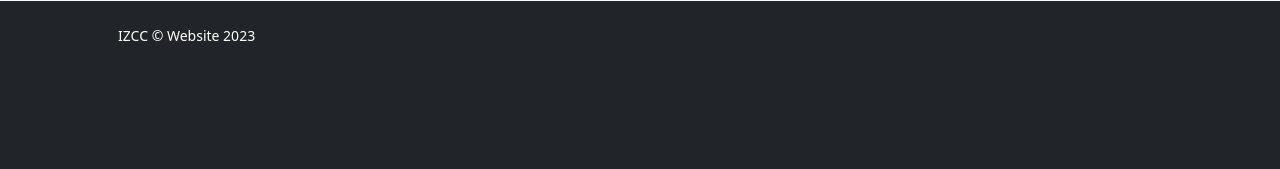
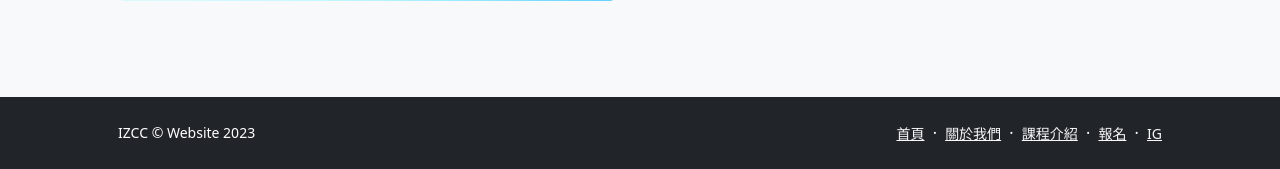
Before and after one commit to ddd-dong/izcc, a Flask app: page / in a window 1280 px wide. Shown: the part 1127-1296 px from the top of the page. Before the commit the page ends 1168 px from the top, so only its background shows below. Run offline with Flask 3, Linux system fonts and the light colour scheme; some libraries are stand-ins or nearby versions.

Commit message:
final upd

```diff
--- a/templates/index.html
+++ b/templates/index.html
@@ -31,27 +31,30 @@
                 </div>
             </nav>
             <!-- Header-->
-            <header class="bg-dark py-5">
+            <header class="bg-dark py-5" style="background-image: url('static/home.png'); background-size: cover; background-position: center;">
                 <div class="container px-5">
                     <div class="row gx-5 align-items-center justify-content-center">
                         <div class="col-lg-8 col-xl-7 col-xxl-6">
-                            <div class="my-5 text-center text-xl-start">
+                            <div class="my-5 text-center text-xl-start" style="background-color: rgba(0, 0, 0, 0.5); padding: 40px; font-weight: bold;">
                                 <h1 class="display-5 fw-bolder text-white mb-2">izcc四校聯合暑訓</h1>
-                                <p class="lead fw-normal text-white-50 mb-2">大家好我們是建中資訊(INFOR)、中山資研(ZSISC)、成功電研(CKCSC)以及 景美電資(CMIOC)！！
+                                <p class="display-8 fw-bolder text-white mb-2">大家好我們是<br>建中資訊(INFOR)<br>中山資研(ZSISC)<br>成功電研(CKCSC)<br>景美電資(CMIOC)<br>
                                     8/7～8/13四校聯合暑訓在建中、中山和成功舉行！！
-                                   </p>
-                                   <br>
-                                <p class="lead fw-normal text-white-50">
+                                </p>
+                                <br>
+                                <p class="display-8 fw-bolder text-white mb-2">
                                     報名時間：即日起至7/25 ，在暑訓網站上填寫報名資訊，即為報名成功。(填寫完請記得按提交喔！)   <br>
                                     公告錄取名單：7/26在ig和fb皆會發文公告，請記得持續關注我們的暑訓帳號。 <br>
-                                    繳費期間：7/26至7/30</p>
+                                    繳費期間：7/26至7/30
+                                </p>
                                 <div class="d-grid gap-3 d-sm-flex justify-content-sm-center justify-content-xl-start">
                                     <a class="btn btn-primary btn-lg px-4 me-sm-3" href="{{url_for('sign_up')}}">報名</a>
                                     <a class="btn btn-outline-light btn-lg px-4" href="{{url_for('about')}}">更多</a>
                                 </div>
                             </div>
+
+
                         </div>
-                        <div class="col-xl-5 col-xxl-6 d-none d-xl-block text-center"><img class="img-fluid rounded-3 my-5" src="static/home.png"/></div>
+                        <div class="col-xl-5 col-xxl-6 d-none d-xl-block text-center"><img class="img-fluid rounded-3 my-5" src="#"/></div>
                     </div>
                 </div>
             </header>
@@ -73,7 +76,17 @@
             <div class="container px-5">
                 <div class="row align-items-center justify-content-between flex-column flex-sm-row">
                     <div class="col-auto"><div class="small m-0 text-white">IZCC &copy;  Website 2023</div></div>
-
+                    <div class="col-auto">
+                        <a class="link-light small" href="{{url_for('home')}}">首頁</a>
+                        <span class="text-white mx-1">&middot;</span>
+                        <a class="link-light small" href="{{url_for('about')}}">關於我們</a>
+                        <span class="text-white mx-1">&middot;</span>
+                        <a class="link-light small" href="{{url_for('class_intr')}}">課程介紹</a>
+                        <span class="text-white mx-1">&middot;</span>
+                        <a class="link-light small" href="{{url_for('sign_up')}}">報名</a>
+                        <span class="text-white mx-1">&middot;</span>
+                        <a class="link-light small" href="https://www.instagram.com/izcc.summercamp.2023/">IG</a>
+                    </div>
                 </div>
             </div>
         </footer>
```
Also changed, not shown: templates/about.html (+26 -6 lines), templates/class.html (+18 -7 lines), templates/signup.html (+17 -5 lines), static/IMG_8385.jpg (added).
